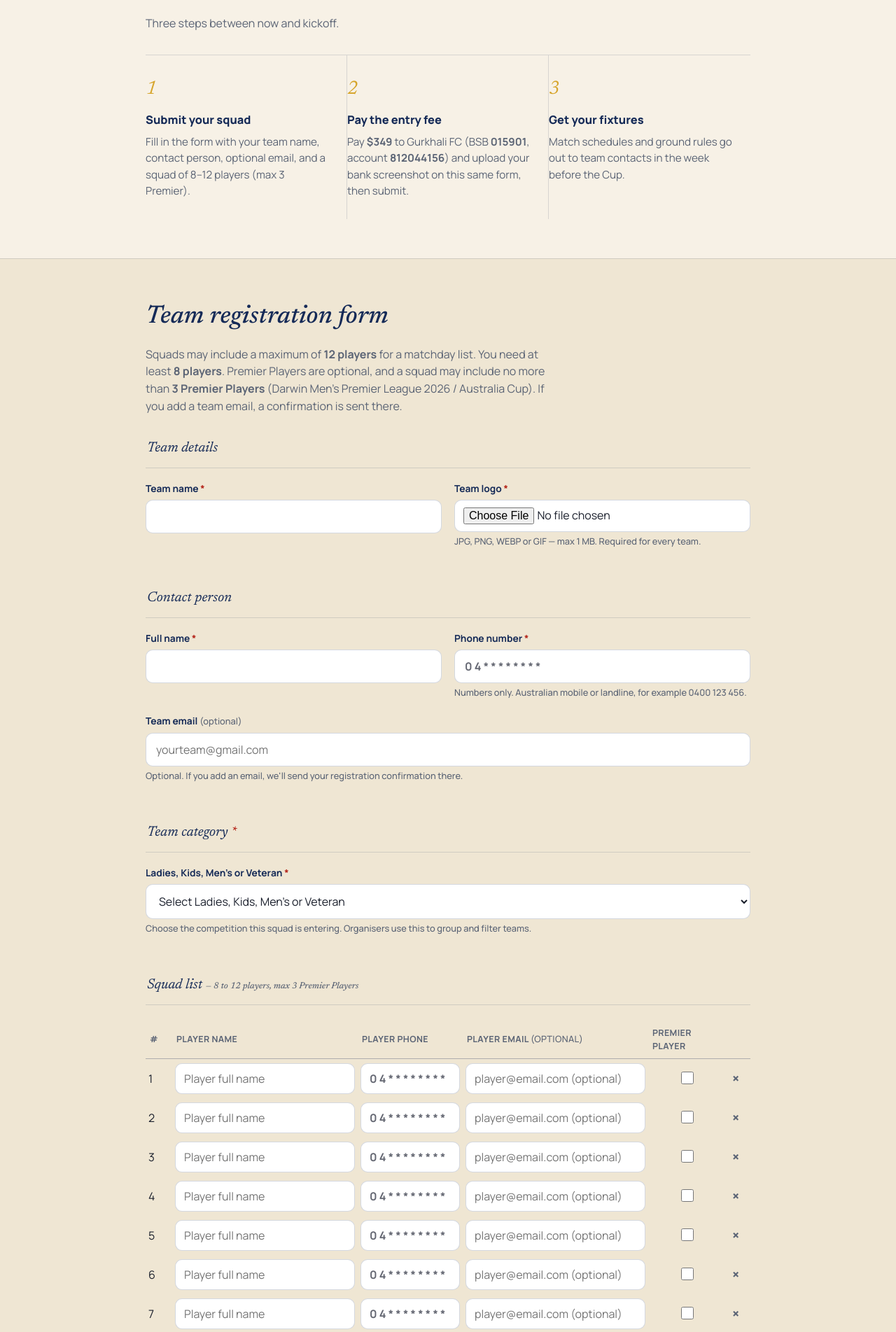
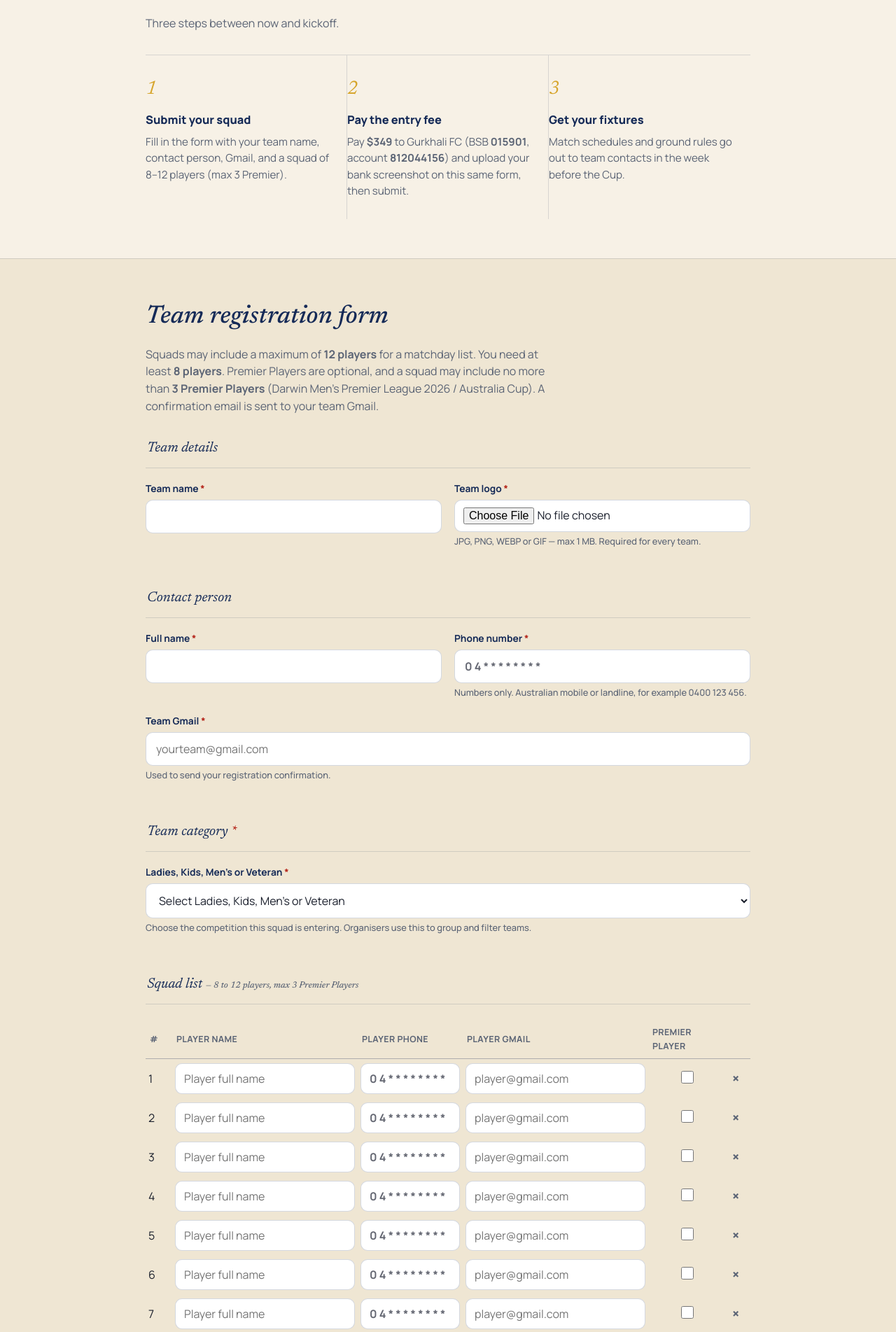
Before and after one commit to BhuprajTmg/Team-Registration-Top-End-Dashain-Cup, a Django app: page / in a window 1280 px wide. Shown: the part 1164-3067 px from the top of the page at 70% size. Run offline with Django 5.2, Linux system fonts and the light colour scheme; data that the repository does not hold is empty.

Commit message:
Keep team Gmail required and drop player email format checks
Team Gmail stays required. Player Gmail looks like a normal field but is not validated for uniqueness or @gmail.com format, so dotted addresses can register.

Co-authored-by: Bhupraj Tamang <BhuprajTmg@users.noreply.github.com>

```diff
--- a/registration/static/registration/js/script.js
+++ b/registration/static/registration/js/script.js
@@ -301,7 +301,7 @@
       '<td class="player-phone-cell" data-label="Player phone"><input type="tel" class="player-phone-input phone-demo-input" inputmode="numeric" maxlength="16" placeholder="04********" autocomplete="off" required value="' +
       (prefill.phone ? escapeHtml(prefill.phone) : "") +
       '"></td>' +
-      '<td data-label="Player email (optional)"><input type="text" class="player-gmail-input" placeholder="player@email.com (optional)" autocomplete="off" value="' +
+      '<td data-label="Player Gmail"><input type="text" class="player-gmail-input" placeholder="player@gmail.com" autocomplete="off" value="' +
       (prefill.gmail ? escapeHtml(prefill.gmail) : "") +
       '"></td>' +
       '<td class="mpl-cell" data-label="Premier Player"><input type="checkbox" class="mpl-input" value="Yes"' +
@@ -543,6 +543,10 @@
           "Enter a valid Australian phone number, for example 0400 123 456.";
       }
       missing.push("Valid Australian phone number");
+    }
+    if (!gmail) {
+      setFieldError("field-gmail");
+      missing.push("Team Gmail");
     }
     if (VALID_CATEGORIES.indexOf(category) === -1) {
       setFieldError("field-category");
@@ -898,6 +902,7 @@
 
   wireRequiredInput("teamName", "field-teamname");
   wireRequiredInput("captainName", "field-captain");
+  wireRequiredInput("gmail", "field-gmail");
   wireRequiredInput("teamCategory", "field-category");
   wirePhoneInput(document.getElementById("contactPhone"), "field-contact");
 
--- a/registration/templates/registration/index.html
+++ b/registration/templates/registration/index.html
@@ -10,7 +10,7 @@
 <link rel="preconnect" href="https://fonts.googleapis.com" />
 <link rel="preconnect" href="https://fonts.gstatic.com" crossorigin />
 <link href="https://fonts.googleapis.com/css2?family=Oswald:wght@500;600;700&family=Newsreader:ital,wght@0,400;0,500;0,600;1,400;1,500&family=Manrope:wght@400;500;600;700;800&display=swap" rel="stylesheet" />
-<link rel="stylesheet" href="{% static 'registration/css/style.css' %}?v=optionalgmail1" />
+<link rel="stylesheet" href="{% static 'registration/css/style.css' %}?v=teamgmail1" />
 </head>
 <body>
 <a class="skip" href="#register">Skip to registration form</a>
@@ -103,7 +103,7 @@
       <div class="step">
         <div class="step-num">1</div>
         <h4>Submit your squad</h4>
-        <p>Fill in the form with your team name, contact person, optional email, and a squad of 8–12 players (max 3 Premier).</p>
+        <p>Fill in the form with your team name, contact person, Gmail, and a squad of 8–12 players (max 3 Premier).</p>
       </div>
       <div class="step">
         <div class="step-num">2</div>
@@ -127,7 +127,7 @@
       You need at least <strong>8 players</strong>. Premier Players are optional, and a squad
       may include no more than <strong>3 Premier Players</strong>
       (Darwin Men’s Premier League 2026 / Australia Cup).
-      If you add a team email, a confirmation is sent there.
+      A confirmation email is sent to your team Gmail.
     </p>
 
     <form id="team-form" novalidate
@@ -171,9 +171,10 @@
         </div>
         <div class="field-row single" id="field-gmail">
           <div>
-            <label for="gmail">Team email <span class="hint">(optional)</span></label>
-            <input type="text" id="gmail" name="gmail" placeholder="yourteam@gmail.com" autocomplete="email" />
-            <span class="hint">Optional. If you add an email, we'll send your registration confirmation there.</span>
+            <label for="gmail">Team Gmail <span class="req">*</span></label>
+            <input type="text" id="gmail" name="gmail" placeholder="yourteam@gmail.com" autocomplete="email" required />
+            <span class="hint">Used to send your registration confirmation.</span>
+            <span class="error-text">Enter a team email.</span>
           </div>
         </div>
       </fieldset>
@@ -205,7 +206,7 @@
               <th class="col-num">#</th>
               <th>Player name</th>
               <th class="col-player-phone">Player phone</th>
-              <th>Player email <span class="hint">(optional)</span></th>
+              <th>Player Gmail</th>
               <th class="col-mpl">Premier Player</th>
               <th class="col-remove"></th>
             </tr>
@@ -600,6 +601,6 @@
   </section> -->
 </template>
 
-<script src="{% static 'registration/js/script.js' %}?v=optionalgmail1"></script>
+<script src="{% static 'registration/js/script.js' %}?v=teamgmail1"></script>
 </body>
 </html>
```
Also changed, not shown: registration/forms.py (+6 -2 lines), registration/tests.py (+6 -7 lines).
